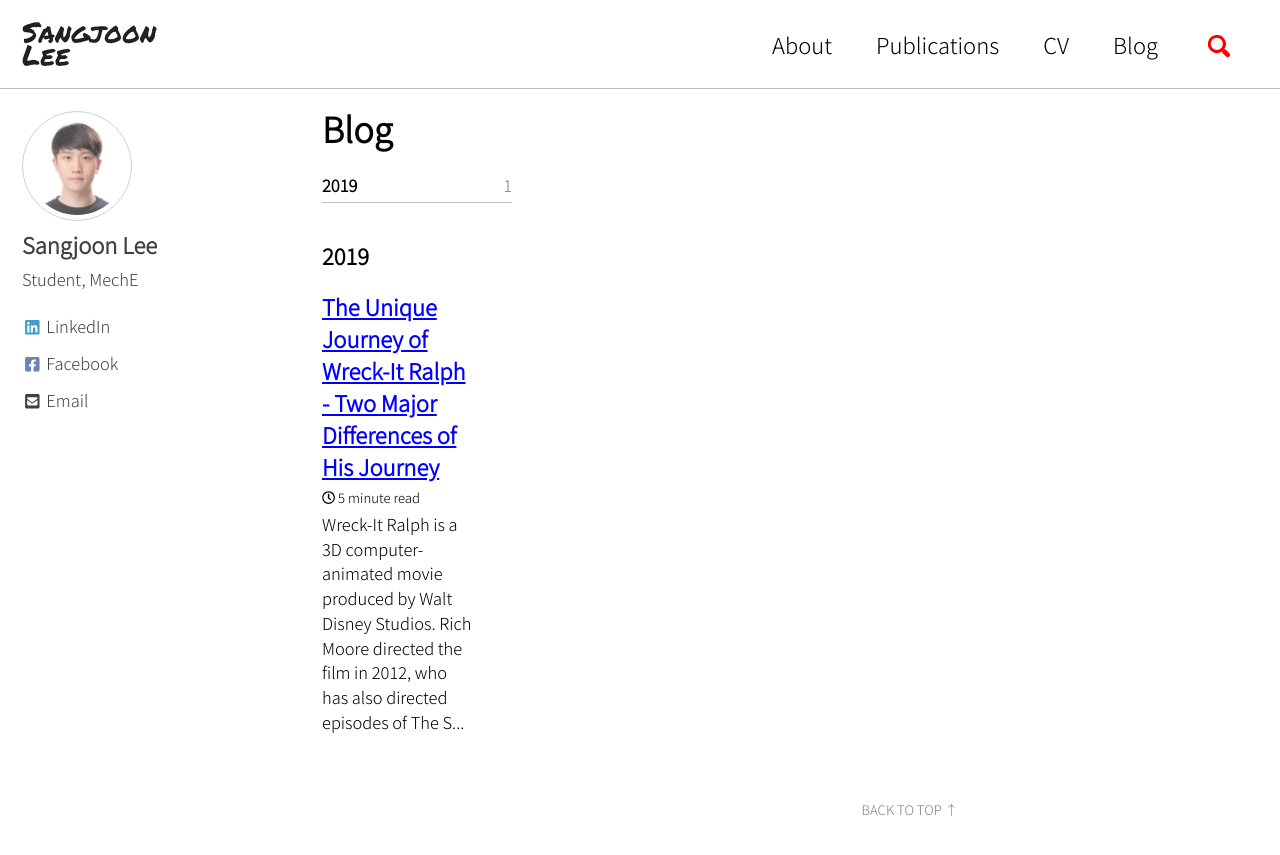
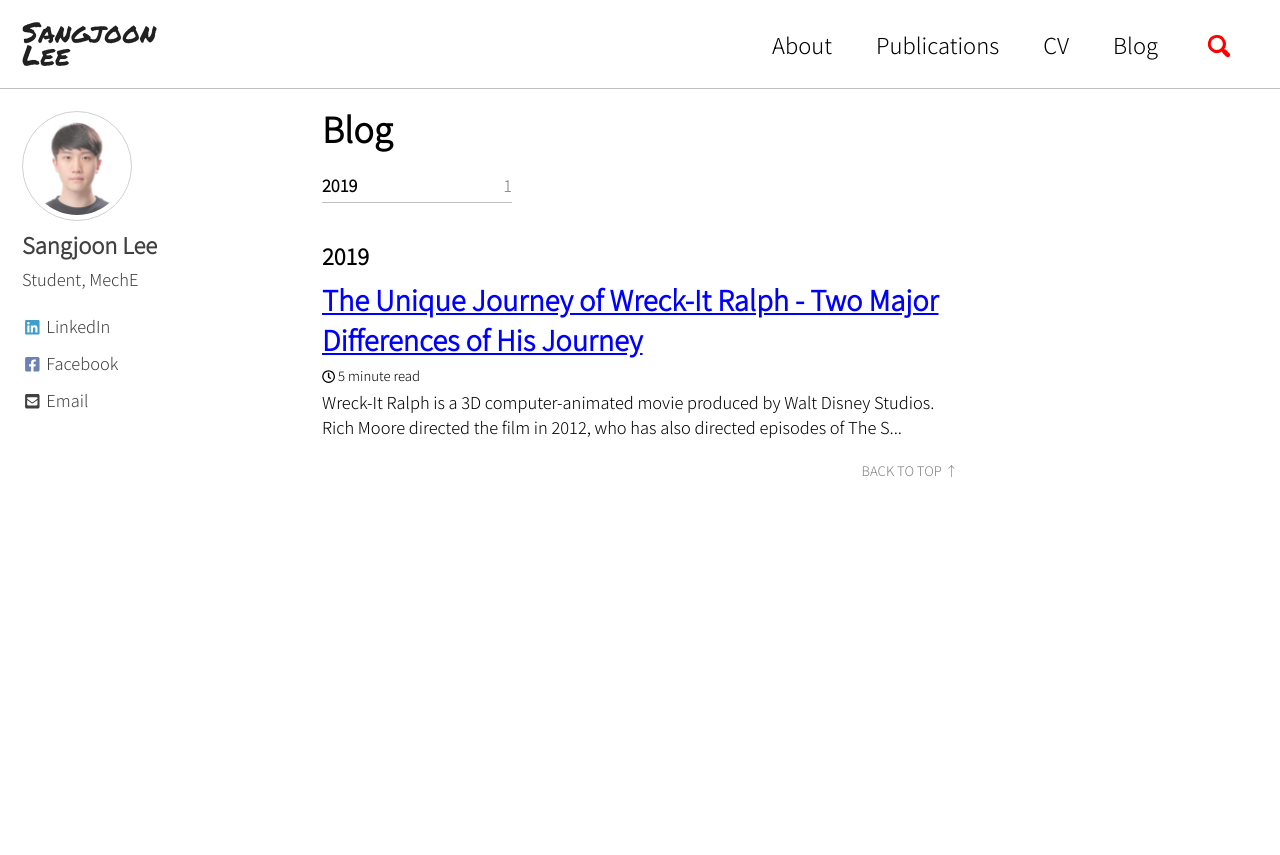
Before and after one commit to jun9303/jun9303.github.io, a Jekyll site: the page built from _pages/blog.md, in a window 1280 px wide and 900 px high. Shown: the top 855 px of the window. Built offline with Jekyll 4.4.1, drawn with Linux system fonts in a browser that asks for light colours; cached includes are drawn as plain includes; nearby versions of some CDN libraries.

Commit message:
Signed-off-by: SJ <jun9303@gmail.com>

```diff
--- a/_config.yml
+++ b/_config.yml
@@ -23,7 +23,7 @@ description              : # N/A
 url                      : "https://sangjoonlee.tk"
 baseurl                  : ""
 repository               : jun9303/jun9303.github.io # GitHub username/repo-name e.g. "mmistakes/minimal-mistakes"
-teaser                   : # path of fallback teaser image e.g. ""/assets/images/teaser-500x300.jpg""
+teaser                   : "/assets/images/teaser-500x300.jpg" # path of fallback teaser image
 logo                     : "/assets/images/masthead.png" # path of logo image to display in the masthead, e.g. "/assets/images/88x88.png"
 masthead_title           : " " # overrides the website title displayed in the masthead, use " " for no title
 # breadcrumbs            : false # true, false (default)
--- a/_pages/blog.md
+++ b/_pages/blog.md
@@ -3,5 +3,5 @@ layout: posts
 permalink: /blog/
 title: "Blog"
 author_profile: true
-entries_layout: grid
+<!-- entries_layout: grid -->
 ---
```
Also changed, not shown: 1 other file.
